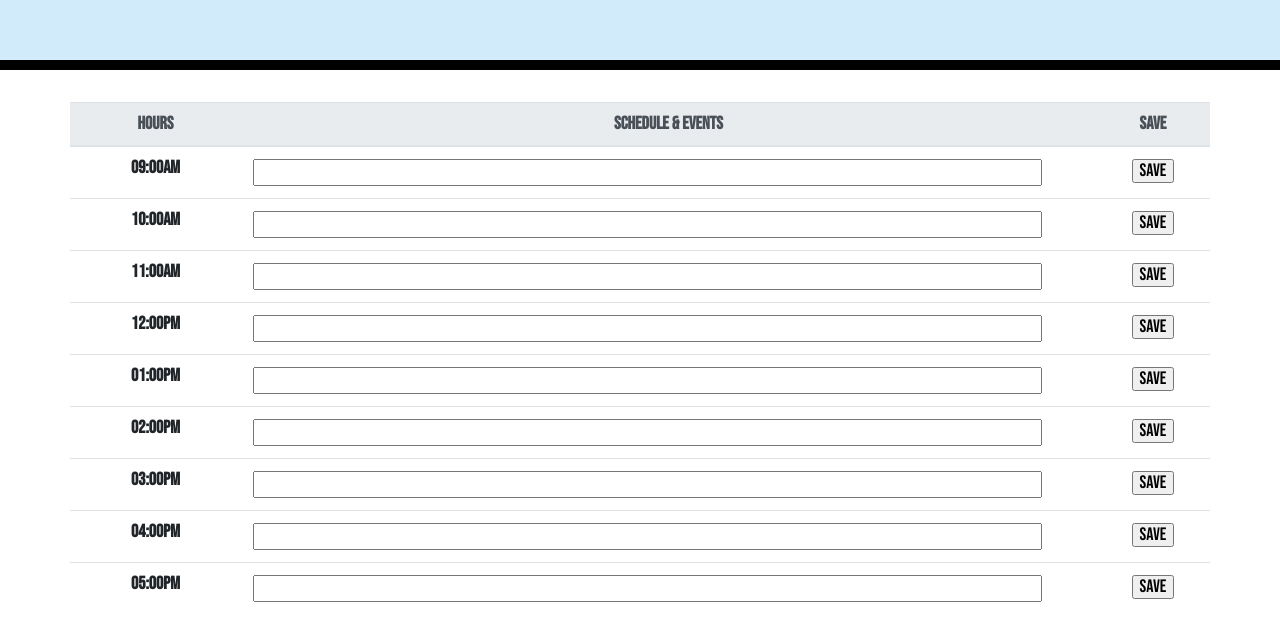
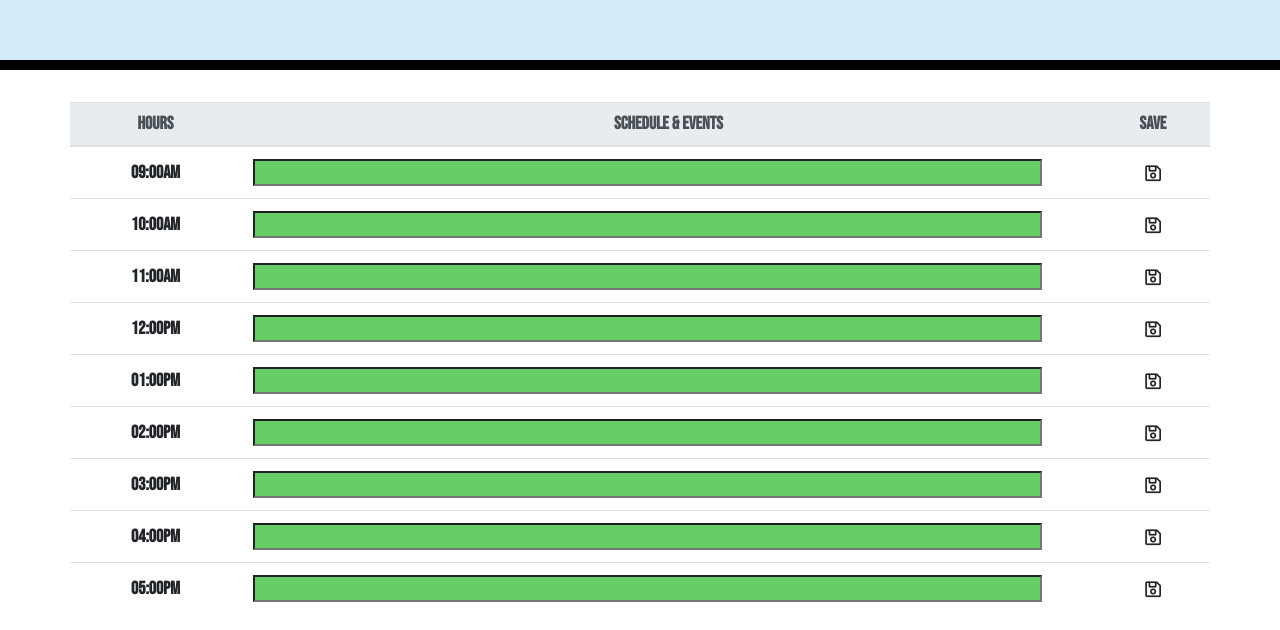
Before and after one commit to misterjaykay/work-day-scheduler, a plain HTML site: page index.html in a window 1280 px wide. Shown: the part 248-878 px from the top of the page. Drawn offline with nearby package versions, Linux system fonts and the light colour scheme; a web font is replaced by a local one.

Commit message:
added color blocks to timeblocks working with current time

```diff
--- a/script.js
+++ b/script.js
@@ -1,3 +1,5 @@
+$(document).ready(function() {
+});
 
 //////// MOMENT.JS FOR CURRENT TIME APPEARANCE
 var date = moment.utc().format('YYYY-MM-DD HH:mm:ss');
@@ -21,18 +23,54 @@ $("#currentDay").append(createH3);
 
 
 
+// var allHourList = ["09:00AM", "10:00AM", "11:00AM", "12:00PM", "01:00PM", "02:00PM", "03:00PM", "04:00PM", "05:00PM"];
 ////////////// BUSINESS HOURS //////////
-var allHourList = ["09:00AM", "10:00AM", "11:00AM", "12:00PM", "01:00PM", "02:00PM", "03:00PM", "04:00PM", "05:00PM"];
+var allHourList = [{
+        timeDesc: "09:00AM",
+        actualTime: 9
+    },
+    {
+        timeDesc: "10:00AM",
+        actualTime: 10
+    },
+    {
+        timeDesc: "11:00AM",
+        actualTime: 11
+    },
+    {
+        timeDesc: "12:00PM",
+        actualTime: 12
+    },
+    {
+        timeDesc: "01:00PM",
+        actualTime: 13
+    },
+    {
+        timeDesc: "02:00PM",
+        actualTime: 14
+    },
+    {
+        timeDesc: "03:00PM",
+        actualTime: 15
+    },
+    {
+        timeDesc: "04:00PM",
+        actualTime: 16
+    },
+    {
+        timeDesc: "05:00PM",
+        actualTime: 17
+    }];
 
 for (var i = 0; i < allHourList.length; i++) {
 
     var tRow = $("<tr>").attr("data-hour", i);
     var tBody = (".tbody");
     $(tBody).append(tRow);
-    var timeDiv = $("<th>").text(allHourList[i]).attr("scope", "row").attr("style", "text-align: center;");
-    var messageDiv = $("<td>").html("<input class='textMessage-" + i + "' size='110' type='text'  >");
-    var buttonDiv = $("<td>").html("<input class='submit-button' data-value='" + i + "' type='button' value='save' >").attr("style", "text-align: center;")
-
+    var timeDiv = $("<th>").text(allHourList[i].timeDesc).attr("scope", "row").attr("style", "text-align: center; padding-top: 17px;");
+    var messageDiv = $("<td>").html("<input class='time-check textMessage-" + i + "' size='110' type='text' >");
+    // var buttonDiv = $("<td>").html("<input class='submit-button' data-value='" + i + "' type='button' value='save' >").attr("style", "text-align: center;")
+    var buttonDiv = $("<td>").html("<i class='submit-button far fa-save' data-value='" + i + "' type='button' value='save' ></i>").attr("style", "text-align: center;")
     // AT VAR MESSAGE DIV, REMOVED BOTTOM LINE (FOR FUTURE USE)
     // data-input='" + i + "'
 
@@ -45,6 +83,23 @@ for (var i = 0; i < allHourList.length; i++) {
 }
 
 
+var currentHour = moment(localTime).format("HH");
+console.log(currentHour);
+for (var i = 0; i < allHourList.length; i++) {
+
+    if (currentHour > allHourList[i].actualTime) {
+        $(".textMessage-" + i).attr("style", "background-color: #FF9999;");
+        $(".textMessage-" + i).prop("disabled", true);
+    }
+
+    else if (currentHour < allHourList[i].actualTime) {
+        $(".textMessage-" + i).attr("style", "background-color: #66CC66;");
+    }
+
+    else {
+        $(".textMessage-" + i).attr("style", "background-color: #DDDDDD;");
+    }
+}
 
 //////////// SUBMIT BUTTONS TO SAVE EACH TEXT TO LOCAL STORAGE
 $(".submit-button").on("click", function(event) {
--- a/style.css
+++ b/style.css
@@ -36,3 +36,7 @@ font-family: 'Bebas Neue', cursive; */
   border-radius: 0;
   border-bottom: 10px solid black;
 }
+
+i {
+  padding-top: 5px;
+}
```
